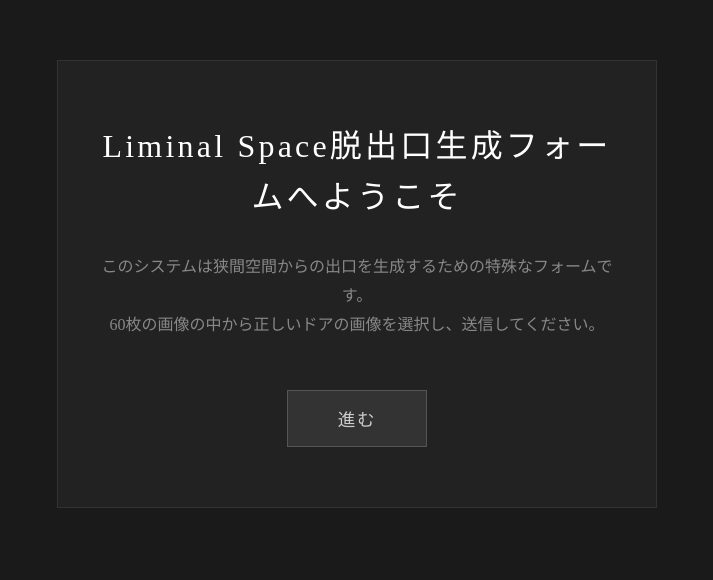
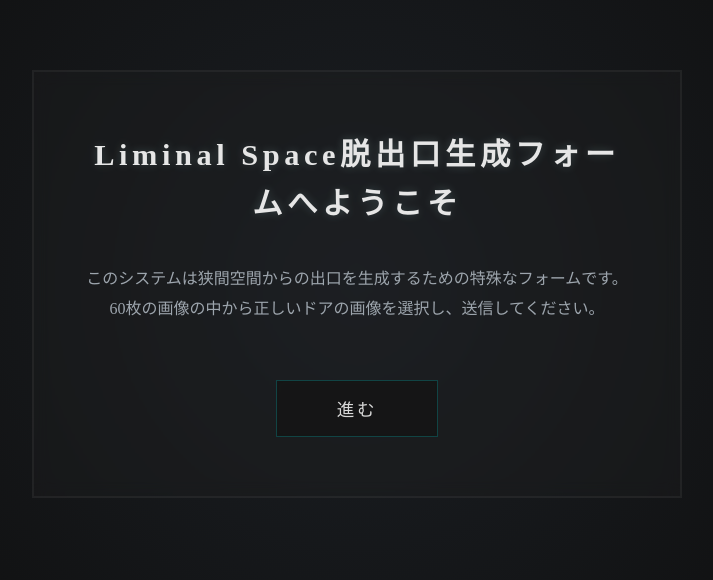
Before and after one commit to hazamashobo/entrance, a plain HTML site: page index.html in a window 1280 px wide. Shown: the part 116-696 px from the top of the page, without its empty margins (283-996 px from the left). Drawn offline with Linux system fonts and the light colour scheme.

Commit message:
Update index.html

```diff
--- a/index.html
+++ b/index.html
@@ -13,8 +13,8 @@
 
 body {
     font-family: "Hiragino Mincho ProN","MS Mincho",serif;
-            background: #1a1a1a;
-            color: #cccccc;
+    background: radial-gradient(circle at center, #1b1f24 0%, #0f0f0f 80%);
+    color: #d8d8d8;
     min-height: 100vh;
     display: flex;
     align-items: center;
@@ -24,56 +24,72 @@
 
 .intro-container {
     text-align: center;
-            max-width: 600px;
-            border: 1px solid #333;
-            padding: 60px 40px;
-            background: #222;
+    max-width: 650px;
+    padding: 60px 50px;
+    background: rgba(34, 34, 34, 0.3);
+    border: 1px solid rgba(255,255,255,0.05);
+    backdrop-filter: blur(8px);
+    position: relative;
+    overflow: hidden;
+}
+
+/* 光る枠演出 */
+.intro-container::before {
+    content: "";
+    position: absolute;
+    inset: 0;
+    border: 1px solid rgba(255,255,255,0.05);
+    pointer-events: none;
+    filter: drop-shadow(0 0 6px rgba(0, 255, 255, 0.2));
 }
 
 .intro-title {
-            font-size: 2rem;
-            font-weight: normal;
-            color: #ffffff;
-            letter-spacing: 0.1em;
-            margin-bottom: 30px;
+    font-size: 1.9rem;
+    color: #e6e6e6;
+    letter-spacing: 0.15em;
+    margin-bottom: 35px;
     line-height: 1.6;
+    text-shadow: 0 0 10px rgba(200,255,255,0.2);
 }
 
 .intro-subtitle {
     font-size: 1rem;
-            color: #888888;
-            margin-bottom: 50px;
-            line-height: 1.8;
+    color: #9da5ad;
+    margin-bottom: 55px;
+    line-height: 1.9;
 }
 
 .proceed-btn {
-            background: #333;
-            border: 1px solid #555;
-            color: #cccccc;
-            padding: 15px 50px;
-            font-family: "Hiragino Mincho ProN","MS Mincho",serif;
+    background: rgba(20, 20, 20, 0.8);
+    backdrop-filter: blur(4px);
+    border: 1px solid rgba(0,255,255,0.2);
+    color: #d8d8d8;
+    padding: 15px 60px;
     font-size: 1.1rem;
     cursor: pointer;
     transition: all 0.3s ease;
-            letter-spacing: 0.1em;
+    letter-spacing: 0.15em;
+    text-transform: uppercase;
 }
 
 .proceed-btn:hover {
-            background: #444;
-            border-color: #666;
+    background: rgba(0,255,255,0.12);
+    border-color: rgba(0,255,255,0.4);
+    box-shadow: 0 0 12px rgba(0,255,255,0.35);
 }
 
 @media (max-width: 600px) {
     .intro-container {
-                padding: 40px 30px;
+        padding: 45px 30px;
     }
     .intro-title {
-                font-size: 1.5rem;
+        font-size: 1.4rem;
     }
     .intro-subtitle {
         font-size: 0.9rem;
     }
 }
+
     </style>
 </head>
 <body>
```
Lines whose indentation alone changed are shown as unchanged.
